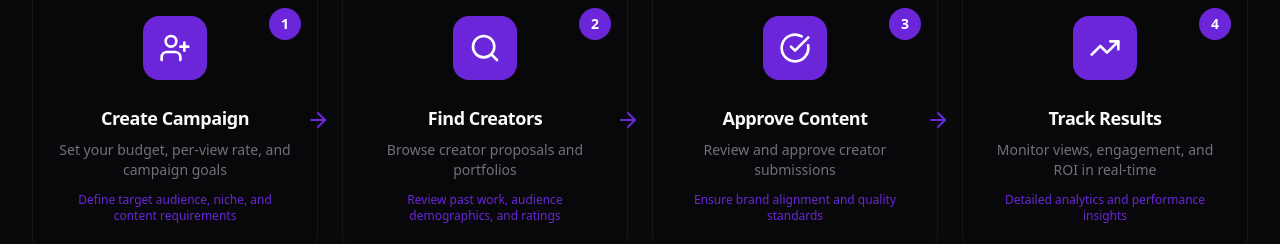
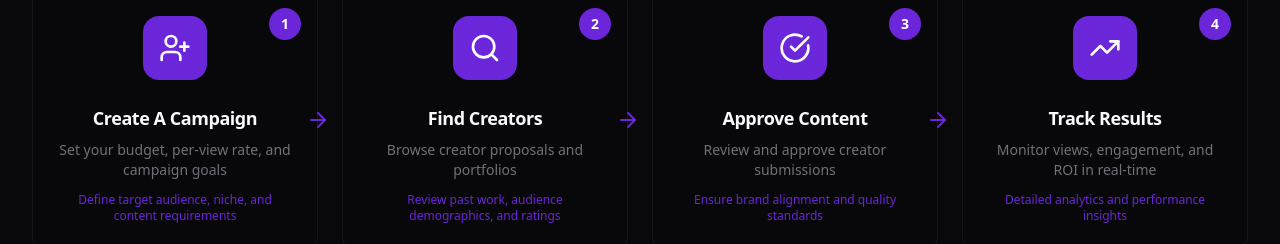
Before and after one commit to Mateo20-05/view-pay-grow, a React (Vite) app: page / in a window 1280 px wide. Shown: the part 3035-3279 px from the top of the page. Built offline with nearby package versions, Linux system fonts and the light colour scheme.

Commit message:
Refactor: Change text to "Create A Campaign"
Updated the text content of an element to "Create A Campaign".

```diff
--- a/src/components/sections/HowItWorks.tsx
+++ b/src/components/sections/HowItWorks.tsx
@@ -40,7 +40,7 @@ const creatorSteps = [
 const brandSteps = [
   {
     icon: UserPlus,
-    title: "Create Campaign",
+    title: "Create A Campaign",
     description: "Set your budget, per-view rate, and campaign goals",
     detail: "Define target audience, niche, and content requirements"
   },
```
